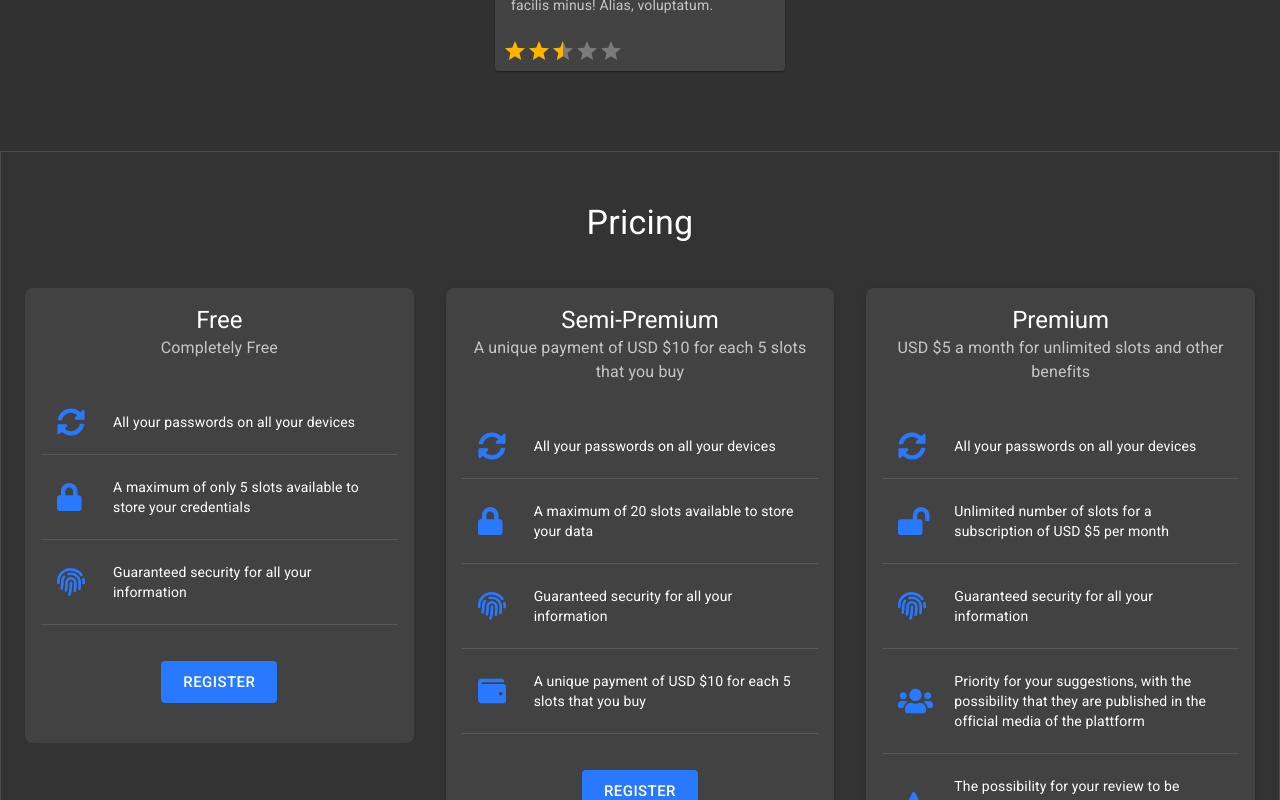
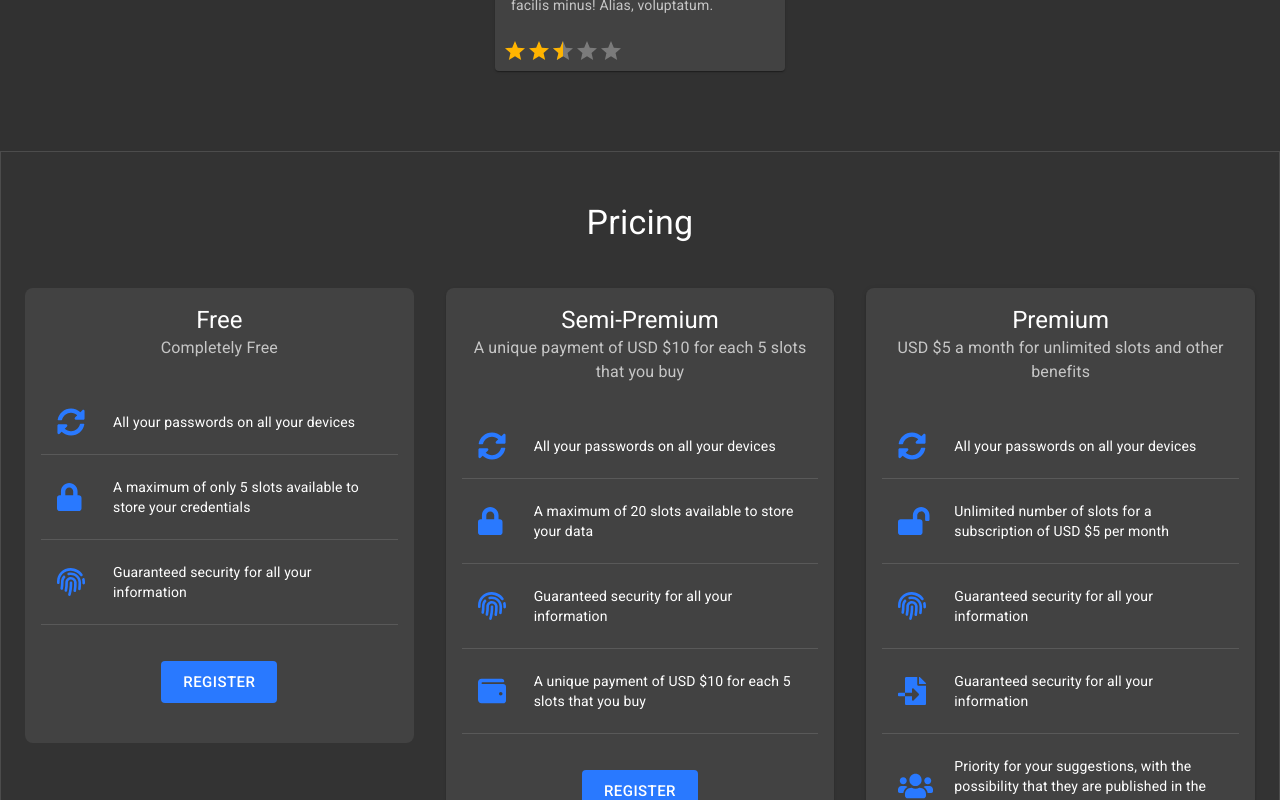
Before and after one commit to TheMrCorvy/Desktop-Frontend, a React (Create React App) app: page / in a window 1280 px wide. Shown: the part 2740-3540 px from the top of the page. Built offline with nearby package versions, Linux system fonts and the light colour scheme.

Commit message:
moved pricing cards info to misc folder

```diff
--- a/src/App.tsx
+++ b/src/App.tsx
@@ -33,6 +33,7 @@ import {
 	faSignInAlt,
 	faSignOutAlt,
 	faDoorOpen,
+	faFileImport,
 } from "@fortawesome/free-solid-svg-icons"
 library.add(
 	faKey,
@@ -49,7 +50,8 @@ library.add(
 	faHome,
 	faSignInAlt,
 	faSignOutAlt,
-	faDoorOpen
+	faDoorOpen,
+	faFileImport
 )
 
 const App: FC = () => {
--- a/src/components/Sections/Pricing/index.tsx
+++ b/src/components/Sections/Pricing/index.tsx
@@ -12,6 +12,8 @@ import { translate } from "../../../lang"
 import DialogComponent from "../../../components/Dialog"
 
 import PricingCard, { PricingCardT } from "./PricingCard"
+
+import { pricingInfo } from "../../../misc/staticData"
 
 const useStyles = makeStyles((theme: Theme) =>
 	createStyles({
@@ -52,83 +54,7 @@ const Pricing: FC = () => {
 
 	const classes = useStyles()
 
-	const freeCard: PricingCardT = {
-		title: translate("tier_free", lng, 0),
-		subtitle: translate("tier_free", lng, 1),
-		listItems: [
-			{
-				icon: "sync-alt",
-				text: translate("tier_free", lng, 2),
-			},
-			{
-				icon: "lock",
-				text: translate("tier_free", lng, 3),
-			},
-			{
-				icon: "fingerprint",
-				text: translate("tier_free", lng, 4),
-			},
-		],
-		cardElevation: 0,
-		buttonText: translate("navbar_register_btn", lng),
-		linkUrl: "/register",
-	}
-
-	const semiPremiumCard: PricingCardT = {
-		title: translate("tier_semi_premium", lng, 0),
-		subtitle: translate("tier_semi_premium", lng, 1),
-		listItems: [
-			{
-				icon: "sync-alt",
-				text: translate("tier_semi_premium", lng, 2),
-			},
-			{
-				icon: "lock",
-				text: translate("tier_semi_premium", lng, 3),
-			},
-			{
-				icon: "fingerprint",
-				text: translate("tier_semi_premium", lng, 5),
-			},
-			{
-				icon: "wallet",
-				text: translate("tier_semi_premium", lng, 4),
-			},
-		],
-		cardElevation: 1,
-		buttonText: translate("navbar_register_btn", lng),
-		linkUrl: "/register",
-	}
-
-	const premiumCard: PricingCardT = {
-		title: translate("tier_premium", lng, 0),
-		subtitle: translate("tier_premium", lng, 1),
-		listItems: [
-			{
-				icon: "sync-alt",
-				text: translate("tier_premium", lng, 2),
-			},
-			{
-				icon: "lock-open",
-				text: translate("tier_premium", lng, 3),
-			},
-			{
-				icon: "fingerprint",
-				text: translate("tier_premium", lng, 6),
-			},
-			{
-				icon: "users",
-				text: translate("tier_premium", lng, 4),
-			},
-			{
-				icon: "star",
-				text: translate("tier_premium", lng, 5),
-			},
-		],
-		cardElevation: 2,
-		buttonText: translate("navbar_register_btn", lng),
-		linkUrl: "/register",
-	}
+	const info: PricingCardT[] = pricingInfo(lng)
 
 	return (
 		<Paper
@@ -148,33 +74,17 @@ const Pricing: FC = () => {
 							{translate("pricing_title", lng)}
 						</Typography>
 					</Grid>
-					<Grid item xs={12} sm={6} md={4}>
-						<PricingCard
-							title={freeCard.title}
-							subtitle={freeCard.subtitle}
-							cardElevation={freeCard.cardElevation}
-							listItems={freeCard.listItems}
-							buttonText={freeCard.buttonText}
-						/>
-					</Grid>
-					<Grid item xs={12} sm={6} md={4}>
-						<PricingCard
-							title={semiPremiumCard.title}
-							subtitle={semiPremiumCard.subtitle}
-							cardElevation={semiPremiumCard.cardElevation}
-							listItems={semiPremiumCard.listItems}
-							buttonText={semiPremiumCard.buttonText}
-						/>
-					</Grid>
-					<Grid item xs={12} sm={6} md={4}>
-						<PricingCard
-							title={premiumCard.title}
-							subtitle={premiumCard.subtitle}
-							cardElevation={premiumCard.cardElevation}
-							listItems={premiumCard.listItems}
-							buttonText={premiumCard.buttonText}
-						/>
-					</Grid>
+					{info.map((infoCard, index) => (
+						<Grid item xs={12} sm={6} md={4} key={index}>
+							<PricingCard
+								title={infoCard.title}
+								subtitle={infoCard.subtitle}
+								cardElevation={infoCard.cardElevation}
+								listItems={infoCard.listItems}
+								buttonText={infoCard.buttonText}
+							/>
+						</Grid>
+					))}
 				</Grid>
 			</Container>
 			<DialogComponent
--- a/src/lang/en.json
+++ b/src/lang/en.json
@@ -89,7 +89,8 @@
 		"Priority for your suggestions, with the possibility that they are published in the official media of the plattform",
 		"The possibility for your review to be published in the official media of the plattform",
 		"Guaranteed security for all your information",
-		"To access and maintain this role, you must pay a monthly subscription of USD $5 per month. This will grant you access to an unlimited amount of slots for you to store your credentials, and also to the possibility that your reviews and/or suggestions are published in the official media like \"Our Users' Feedback\" with your name (the name you enter signing in)."
+		"To access and maintain this role, you must pay a monthly subscription of USD $5 per month. This will grant you access to an unlimited amount of slots for you to store your credentials, and also to the possibility that your reviews and/or suggestions are published in the official media like \"Our Users' Feedback\" with your name (the name you enter signing in).",
+		"Import your passwords from services like Dashlane"
 	],
 	"about_slots": [
 		"What are \"Slots\"?",
--- a/src/lang/es.json
+++ b/src/lang/es.json
@@ -96,7 +96,8 @@
 		"Prioridad para tus sugerencias, con la posibilidad de que éstas sean publicadas en los medios oficiales",
 		"Posibilidad de que tu reseña sea publicada en los medios oficiales",
 		"Seguridad garantizada para toda tu información",
-		"Para acceder y mantener este rol, deberás pagar una suscripción menusal de USD $5 al mes. Esto te proporcionará acceso a una cantidad ilimitada de espacios para que almacenes tus credenciales, y también a la posibilidad de que tus reseñas y/o sugerencias sean publicadas en los medios oficiales com \"Feedback de los Usuarios\" con tu nombre (el nombre que ingreses en la plataforma al registrarte)."
+		"Para acceder y mantener este rol, deberás pagar una suscripción menusal de USD $5 al mes. Esto te proporcionará acceso a una cantidad ilimitada de espacios para que almacenes tus credenciales, y también a la posibilidad de que tus reseñas y/o sugerencias sean publicadas en los medios oficiales com \"Feedback de los Usuarios\" con tu nombre (el nombre que ingreses en la plataforma al registrarte).",
+		"Importa tus contraseñas desde otros servicios como Dashlane."
 	],
 	"about_slots": [
 		"¿Qué son los \"Espacios\"?",
--- a/src/lang/jp.json
+++ b/src/lang/jp.json
@@ -89,7 +89,8 @@
 		"Priority for your suggestions, with the possibility that they are published in the official media of the plattform",
 		"The possibility for your review to be published in the official media of the plattform",
 		"Guaranteed security for all your information",
-		"To access and maintain this role, you must pay a monthly subscription of USD $5 per month. This will grant you access to an unlimited amount of slots for you to store your credentials, and also to the possibility that your reviews and/or suggestions are published in the official media like \"Our Users' Feedback\" with your name (the name you enter signing in)."
+		"To access and maintain this role, you must pay a monthly subscription of USD $5 per month. This will grant you access to an unlimited amount of slots for you to store your credentials, and also to the possibility that your reviews and/or suggestions are published in the official media like \"Our Users' Feedback\" with your name (the name you enter signing in).",
+		"Import your passwords from services like Dashlane"
 	],
 	"about_slots": [
 		"What are \"Slots\"?",
--- a/src/misc/staticData.ts
+++ b/src/misc/staticData.ts
@@ -1,3 +1,4 @@
+import { PricingCardT } from "../components/Sections/Pricing/PricingCard"
 import { translate } from "../lang"
 
 export type RecommendedAppsType = {
@@ -61,3 +62,89 @@ export const recommendedApps = (lang: string): RecommendedAppsType[] => {
 		},
 	]
 }
+
+export const pricingInfo = (lang: string): PricingCardT[] => {
+	const freeCard: PricingCardT = {
+		title: translate("tier_free", lang, 0),
+		subtitle: translate("tier_free", lang, 1),
+		listItems: [
+			{
+				icon: "sync-alt",
+				text: translate("tier_free", lang, 2),
+			},
+			{
+				icon: "lock",
+				text: translate("tier_free", lang, 3),
+			},
+			{
+				icon: "fingerprint",
+				text: translate("tier_free", lang, 4),
+			},
+		],
+		cardElevation: 0,
+		buttonText: translate("navbar_register_btn", lang),
+		linkUrl: "/register",
+	}
+
+	const semiPremiumCard: PricingCardT = {
+		title: translate("tier_semi_premium", lang, 0),
+		subtitle: translate("tier_semi_premium", lang, 1),
+		listItems: [
+			{
+				icon: "sync-alt",
+				text: translate("tier_semi_premium", lang, 2),
+			},
+			{
+				icon: "lock",
+				text: translate("tier_semi_premium", lang, 3),
+			},
+			{
+				icon: "fingerprint",
+				text: translate("tier_semi_premium", lang, 5),
+			},
+			{
+				icon: "wallet",
+				text: translate("tier_semi_premium", lang, 4),
+			},
+		],
+		cardElevation: 1,
+		buttonText: translate("navbar_register_btn", lang),
+		linkUrl: "/register",
+	}
+
+	const premiumCard: PricingCardT = {
+		title: translate("tier_premium", lang, 0),
+		subtitle: translate("tier_premium", lang, 1),
+		listItems: [
+			{
+				icon: "sync-alt",
+				text: translate("tier_premium", lang, 2),
+			},
+			{
+				icon: "lock-open",
+				text: translate("tier_premium", lang, 3),
+			},
+			{
+				icon: "fingerprint",
+				text: translate("tier_premium", lang, 6),
+			},
+			{
+				icon: "file-import",
+				text: translate("tier_premium", lang, 6),
+			},
+			{
+				icon: "users",
+				text: translate("tier_premium", lang, 4),
+			},
+			{
+				icon: "star",
+				text: translate("tier_premium", lang, 5),
+			},
+		],
+		cardElevation: 2,
+		buttonText: translate("navbar_register_btn", lang),
+		linkUrl: "/register",
+	}
+
+	return [freeCard, semiPremiumCard, premiumCard]
+}
```
